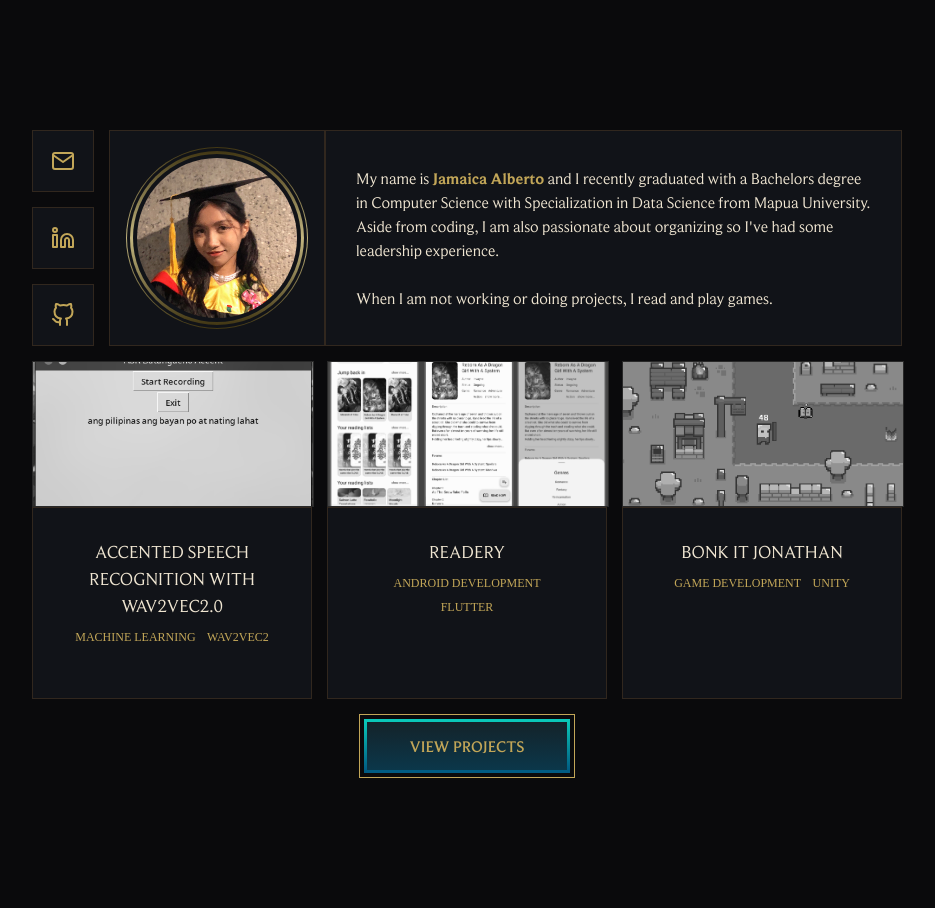
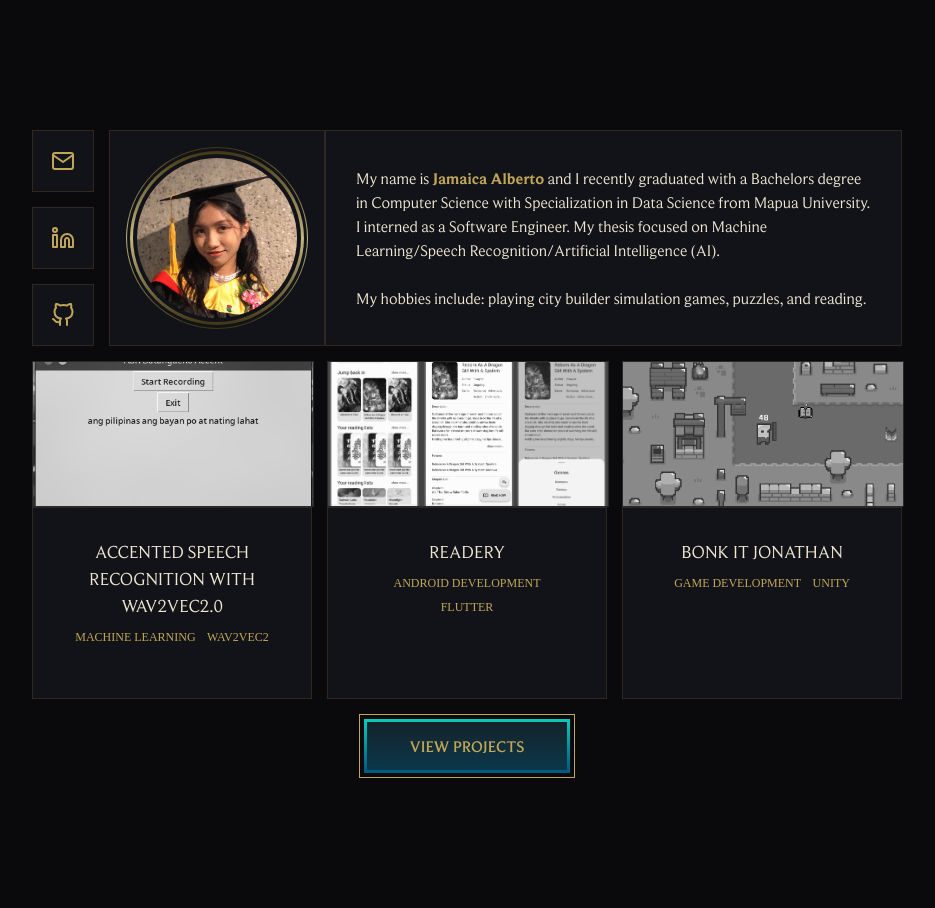
Before and after one commit to jrs-a/Portfolio, a Jekyll site: the page built from index.md, in a window 1280 px wide. Shown: the whole page, without its empty margins (173-1108 px from the left). Built offline with Jekyll 4.4.1, drawn with Linux system fonts in a browser that asks for light colours; some web fonts are replaced.

Commit message:
Update self intro

```diff
--- a/_layouts/home.html
+++ b/_layouts/home.html
@@ -25,7 +25,7 @@
             <div class="profile">
               <div class="profile-desc">
                 <span>My name is <span class="alt-text">Jamaica Alberto</span> and I recently graduated with a Bachelors degree in Computer Science with Specialization in Data Science from Mapua University.
-                  Aside from coding, I am also passionate about organizing so I've had some leadership experience.<br><br>When I am not working or doing projects, I read and play games.</span>
+                  I interned as a Software Engineer. My thesis focused on Machine Learning/Speech Recognition/Artificial Intelligence (AI).<br><br>My hobbies include: playing city builder simulation games, puzzles, and reading.</span>
               </div>
             </div>
           </div>
```
